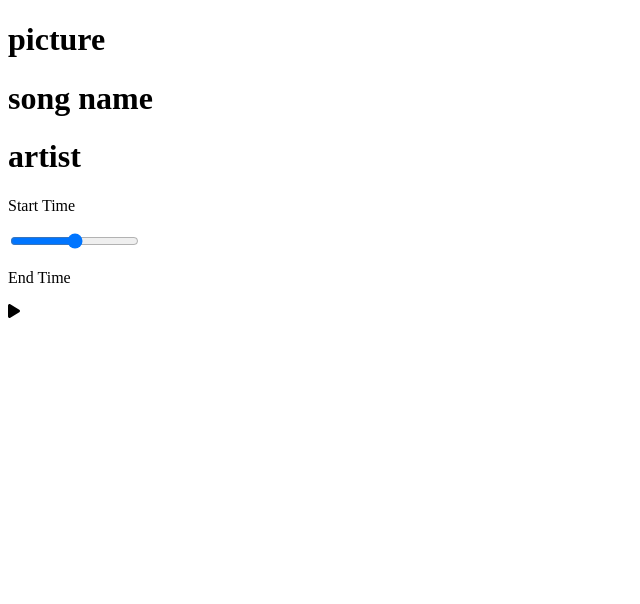
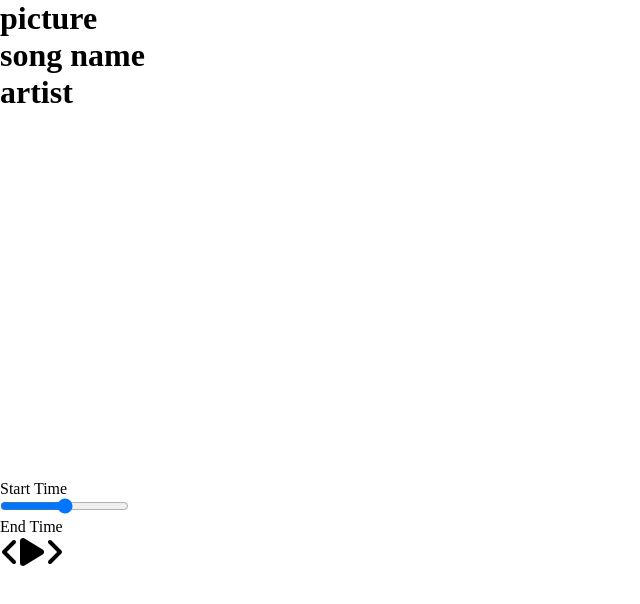
Before and after one commit to evvrit/music-player, a React (Create React App) app in the folder react-player/: page / in a window 1280 px wide. Shown: the top 604 px of the page, without its empty margins (0-640 px from the left). Built offline with nearby package versions, Linux system fonts and the light colour scheme.

Commit message:
implemented sass and made basic components

```diff
--- a/react-player/package.json
+++ b/react-player/package.json
@@ -11,7 +11,8 @@
     "@testing-library/user-event": "^13.5.0",
     "react": "^18.2.0",
     "react-dom": "^18.2.0",
-    "react-scripts": "^2.1.3",
+    "react-scripts": "^5.0.1",
+    "sass": "^1.57.1",
     "web-vitals": "^2.1.4"
   },
   "scripts": {
--- a/react-player/src/App.js
+++ b/react-player/src/App.js
@@ -1,4 +1,7 @@
 import React from "react";
+// Import Styles
+import "./styles/app.scss";
+// Import Components
 import Player from "./components/Player";
 import Song from "./components/Song";
 
--- a/react-player/src/components/Player.js
+++ b/react-player/src/components/Player.js
@@ -1,6 +1,10 @@
 import React from "react";
 import { FontAwesomeIcon } from "@fortawesome/react-fontawesome";
-import { faPlay } from "@fortawesome/free-solid-svg-icons";
+import {
+  faPlay,
+  faAngleLeft,
+  faAngleRight,
+} from "@fortawesome/free-solid-svg-icons";
 
 const Player = () => {
   return (
@@ -11,7 +15,9 @@ const Player = () => {
         <p>End Time</p>
       </div>
       <div className="play-control">
-        <FontAwesomeIcon className="play" icon={faPlay} />
+        <FontAwesomeIcon className="skip-back" icon={faAngleLeft} size="2x" />
+        <FontAwesomeIcon className="play" icon={faPlay} size="2x" />
+        <FontAwesomeIcon className="skip-ahead" icon={faAngleRight} size="2x" />
       </div>
     </div>
   );
--- a/react-player/src/styles/App.scss
+++ b/react-player/src/styles/App.scss
@@ -3,3 +3,6 @@
   padding: 0;
   box-sizing: border-box;
 }
+
+@import "./player";
+@import "./song";
--- /dev/null
+++ b/react-player/src/styles/_player.scss
@@ -0,0 +1,3 @@
+.song-container {
+  min-height: 60vh;
+}
```
Also changed, not shown: react-player/src/styles/_song.scss (added), 1 other file (tests, documents, lock files or other folders).
